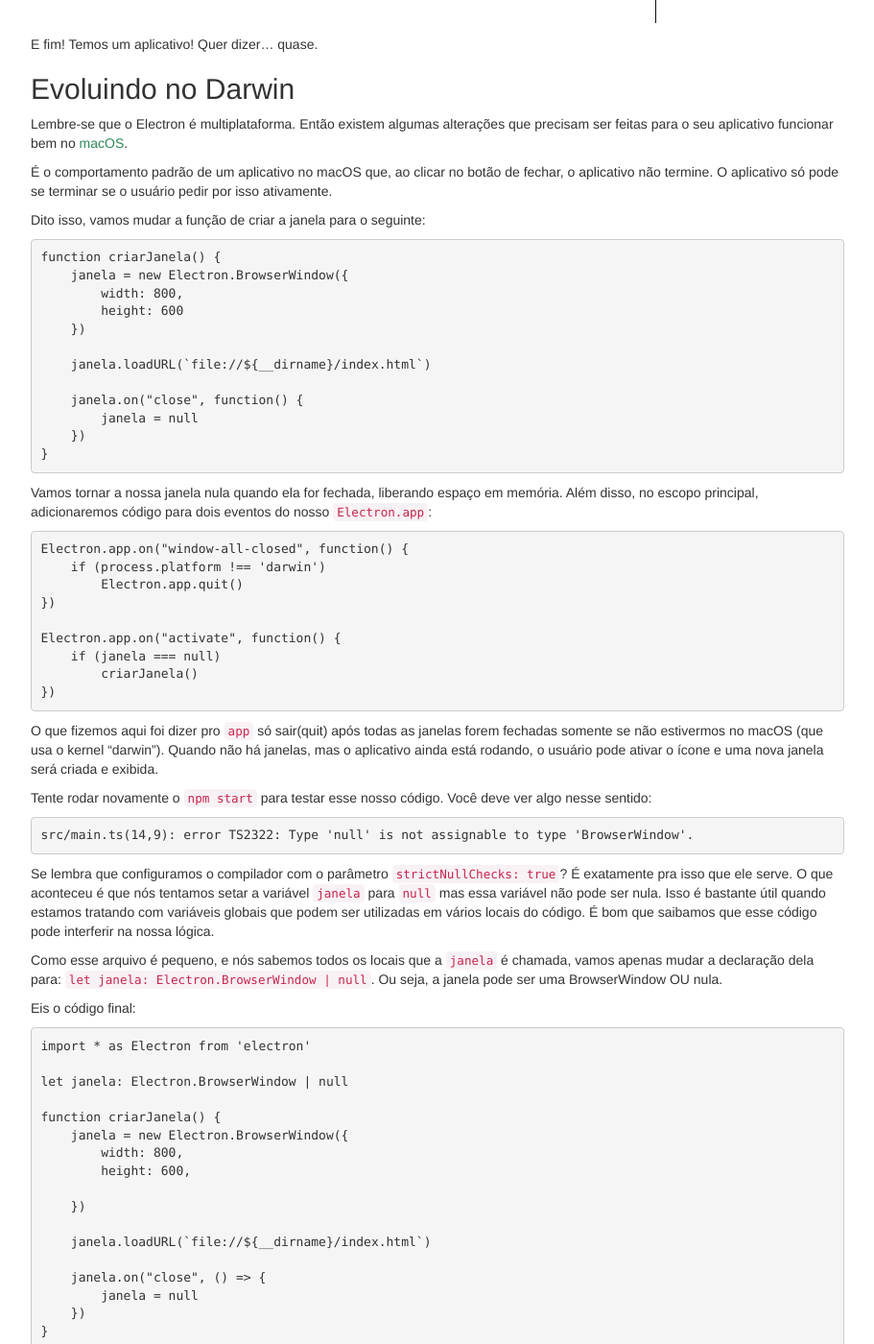
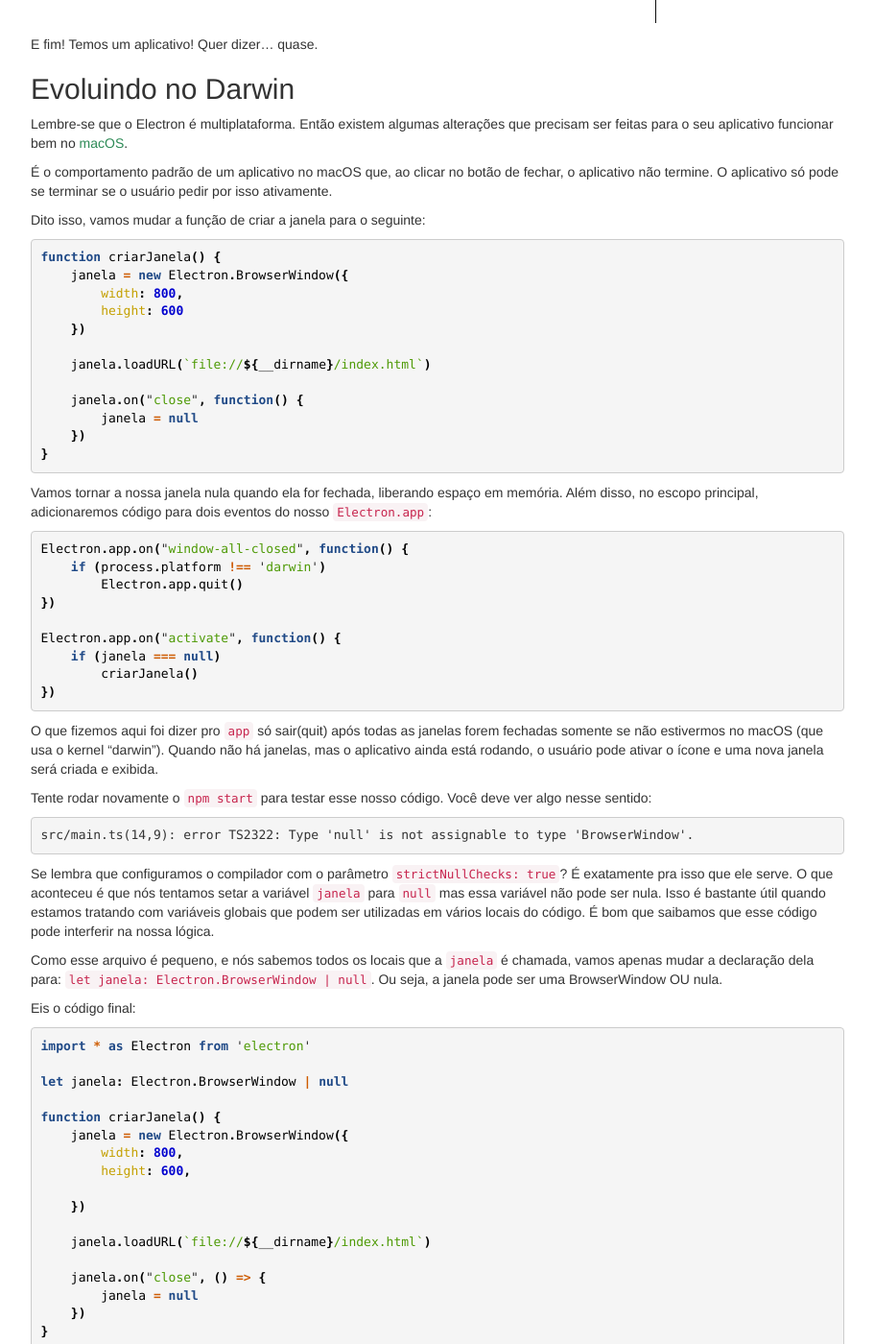
Before and after one commit to thiagojedi/thiagojedi.github.io, a Jekyll site: the page built from _posts/2017-05-06-electrotype_2.md, in a window 1280 px wide and 1400 px high, scrolled down 3248 px. Shown: the whole window at 96% size, without its empty margins (38-949 px from the left). Built offline with Jekyll 4.4.1, drawn with Linux system fonts in a browser that asks for light colours; some of the changed text lies outside the part shown.

Commit message:
Colorindo código TS

````diff
--- a/_posts/2017-05-06-electrotype_2.md
+++ b/_posts/2017-05-06-electrotype_2.md
@@ -127,7 +127,7 @@
 Agora vamos com calma no código para mostrar essa página.
 Abra seu arquivo `main.ts` e digite o seguinte:
 
-```
+```ts
 import * as Electron from 'electron'
 
 let janela: Electron.BrowserWindow //Linha A
@@ -167,7 +167,7 @@
 
 Dito isso, vamos mudar a função de criar a janela para o seguinte:
 
-```
+```ts
 function criarJanela() {
     janela = new Electron.BrowserWindow({
         width: 800,
@@ -185,7 +185,7 @@
 Vamos tornar a nossa janela nula quando ela for fechada, liberando espaço em memória.
 Além disso, no escopo principal, adicionaremos código para dois eventos do nosso `Electron.app`:
 
-```
+```ts
 Electron.app.on("window-all-closed", function() {
     if (process.platform !== 'darwin')
         Electron.app.quit()
@@ -217,7 +217,7 @@
 
 Eis o código final:
 
-```
+```ts
 import * as Electron from 'electron'
 
 let janela: Electron.BrowserWindow | null
````
